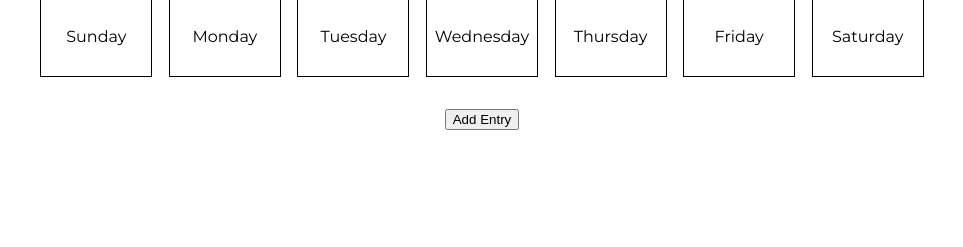
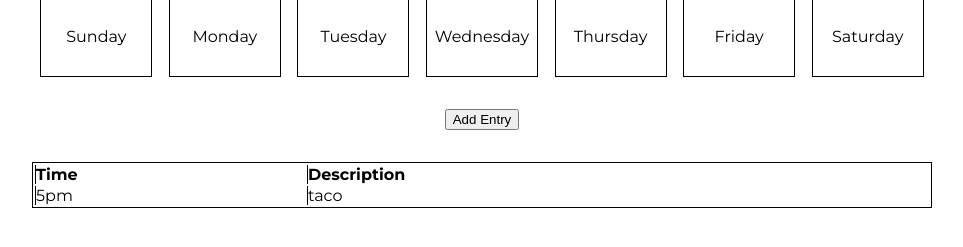
Before and after one commit to wang-lawrence/week-planner, a website: page index.html in a window 1280 px wide. Shown: the part 93-340 px from the top of the page, without its empty margins (158-1121 px from the left). Drawn offline with Linux system fonts and the light colour scheme.

Commit message:
table css

```diff
--- a/index.html
+++ b/index.html
@@ -73,6 +73,22 @@
     <div class="row justify-center">
       <button type="button" id="add-entry-button">Add Entry</button>
     </div>
+    <div class="row justify-center table">
+      <table>
+        <thead>
+          <tr>
+            <th>Time</th>
+            <th>Description</th>
+          </tr>
+        </thead>
+        <tbody>
+          <tr>
+            <td>5pm</td>
+            <td>taco</td>
+          </tr>
+        </tbody>
+      </table>
+    </div>
   </div>
   <script src="data.js"></script>
   <script src="main.js"></script>
--- a/styles.css
+++ b/styles.css
@@ -83,3 +83,24 @@ textarea {
   padding-top: 0.5rem;
   padding-left: 0.5rem;
 }
+
+table {
+  width: 100%;
+}
+
+th,
+td {
+  padding: 0;
+  border-left: 1px solid black;
+  border-collapse: collapse;
+}
+
+.table {
+  margin-top: 2rem;
+  border: 1px solid black;
+  text-align: left;
+}
+
+.text-center {
+  text-align: center;
+}
```
